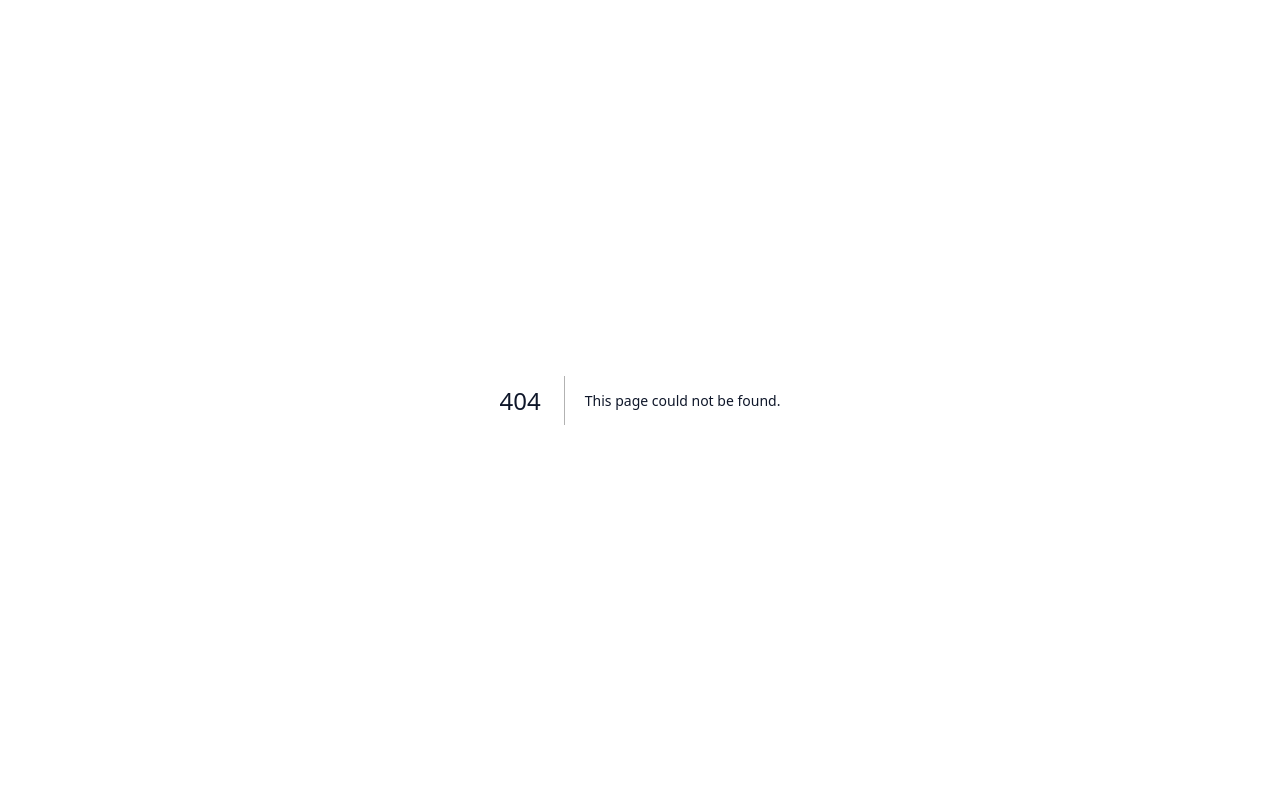
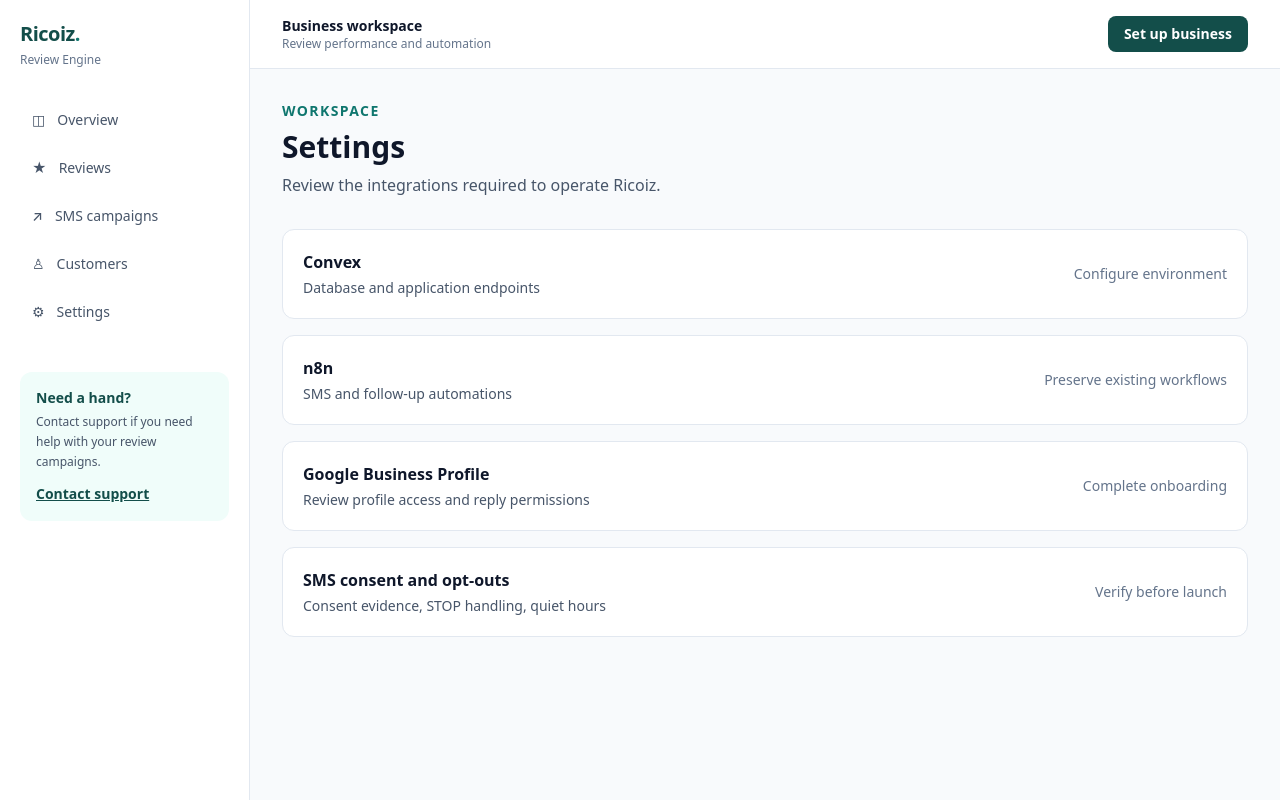
Before and after one commit to Deep-0610/Ricoiz_work, a Next.js app in the folder landing/: page /dashboard/settings in a window 1280 px wide. Before the commit this address had no page. Built offline with nearby package versions, Linux system fonts and the light colour scheme.

Commit message:
Add JavaScript JSX dashboard routes

```diff
--- /dev/null
+++ b/landing/app/dashboard/settings/page.jsx
@@ -0,0 +1,3 @@
+export default function SettingsPage() {
+  return <section className="mx-auto max-w-6xl"><p className="text-sm font-semibold uppercase tracking-widest text-brand">Workspace</p><h1 className="mt-2 text-3xl font-bold text-slate-900">Settings</h1><p className="mt-2 text-slate-600">Review the integrations required to operate Ricoiz.</p><div className="mt-8 space-y-4">{[{name:"Convex",detail:"Database and application endpoints",status:"Configure environment"},{name:"n8n",detail:"SMS and follow-up automations",status:"Preserve existing workflows"},{name:"Google Business Profile",detail:"Review profile access and reply permissions",status:"Complete onboarding"},{name:"SMS consent and opt-outs",detail:"Consent evidence, STOP handling, quiet hours",status:"Verify before launch"}].map((item)=><article key={item.name} className="flex flex-col justify-between gap-2 rounded-xl border border-slate-200 bg-white p-5 sm:flex-row sm:items-center"><div><h2 className="font-semibold text-slate-900">{item.name}</h2><p className="mt-1 text-sm text-slate-600">{item.detail}</p></div><span className="text-sm font-medium text-slate-500">{item.status}</span></article>)}</div></section>;
+}
```
